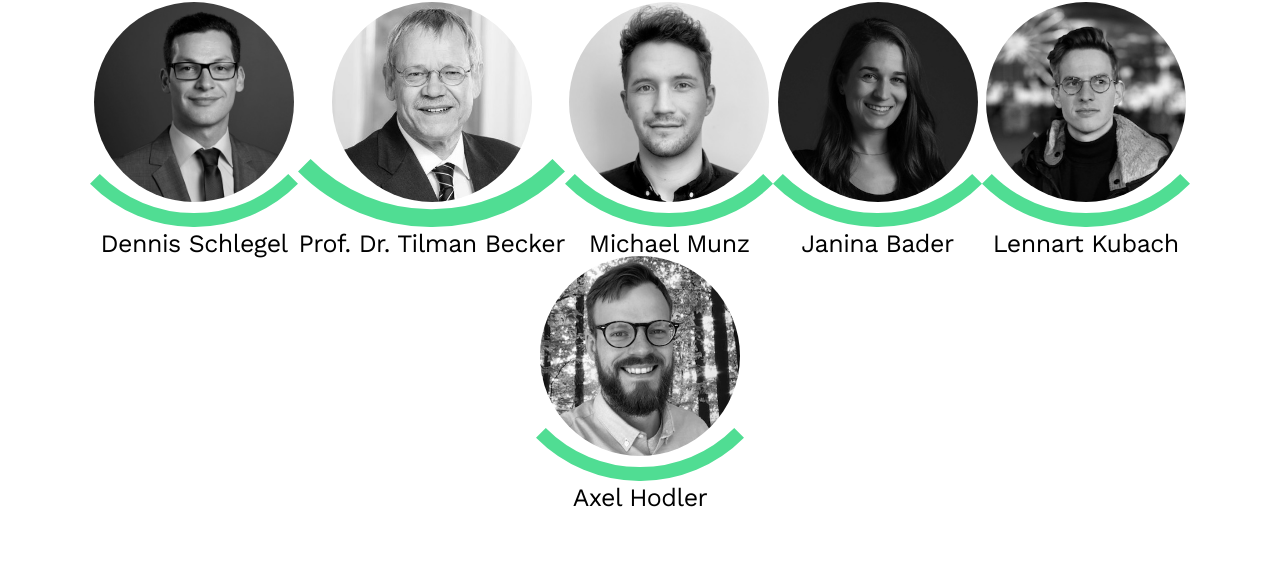
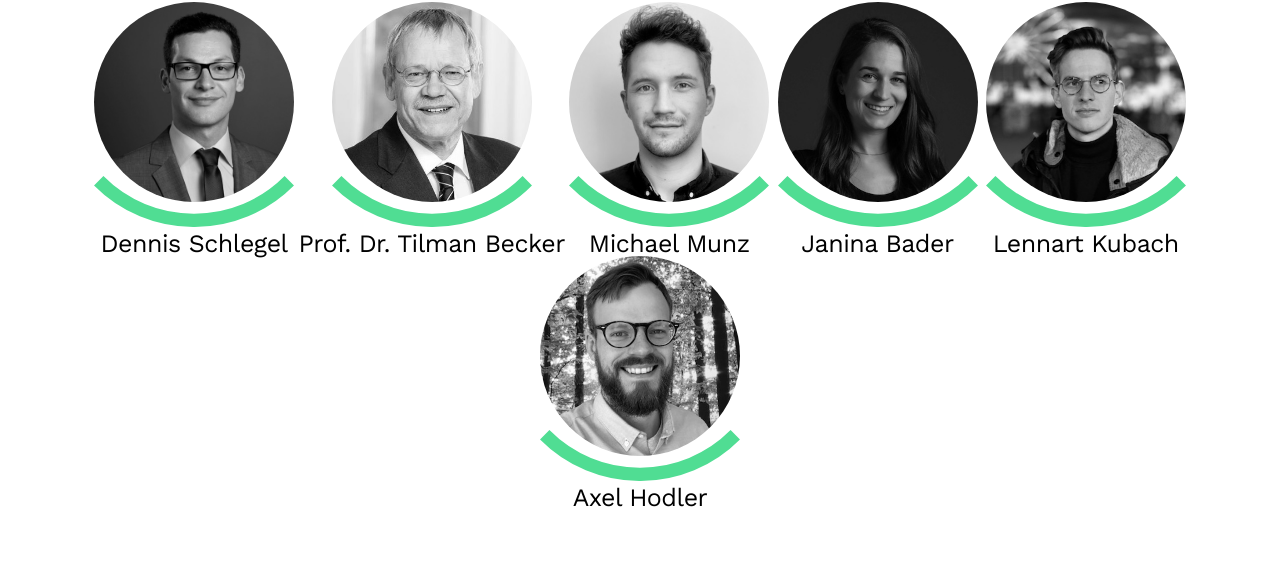
Before and after one commit to tugut-de/site, a Jekyll site: the page built from _pages/about.html, in a window 1280 px wide. Shown: the part 770-1337 px from the top of the page. Built offline with Jekyll 4.4.1, drawn with Linux system fonts in a browser that asks for light colours; nearby versions of some CDN libraries.

Commit message:
fix smile width

```diff
--- a/_sass/base.scss
+++ b/_sass/base.scss
@@ -6,6 +6,7 @@ $primary-text-color: #000000;
 $tugut-green: #50DD93;
 $side-margin: 90px;
 $tugut-logo-top-margin: 10px;
+$tugut-member-max-width: 200px;
 
 /* work-sans-regular - latin */
 @font-face {
--- a/_sass/layout.scss
+++ b/_sass/layout.scss
@@ -290,11 +290,12 @@ input {
 .team-member-img {
 	filter: grayscale(100%);
 	border-radius: 50%;
-	max-width: 200px;
+	max-width: $tugut-member-max-width;
 }
 
 .team-member-smile {
 	margin-top: -50px;
+	max-width: $tugut-member-max-width;
 }
 
 .clubs {
```
